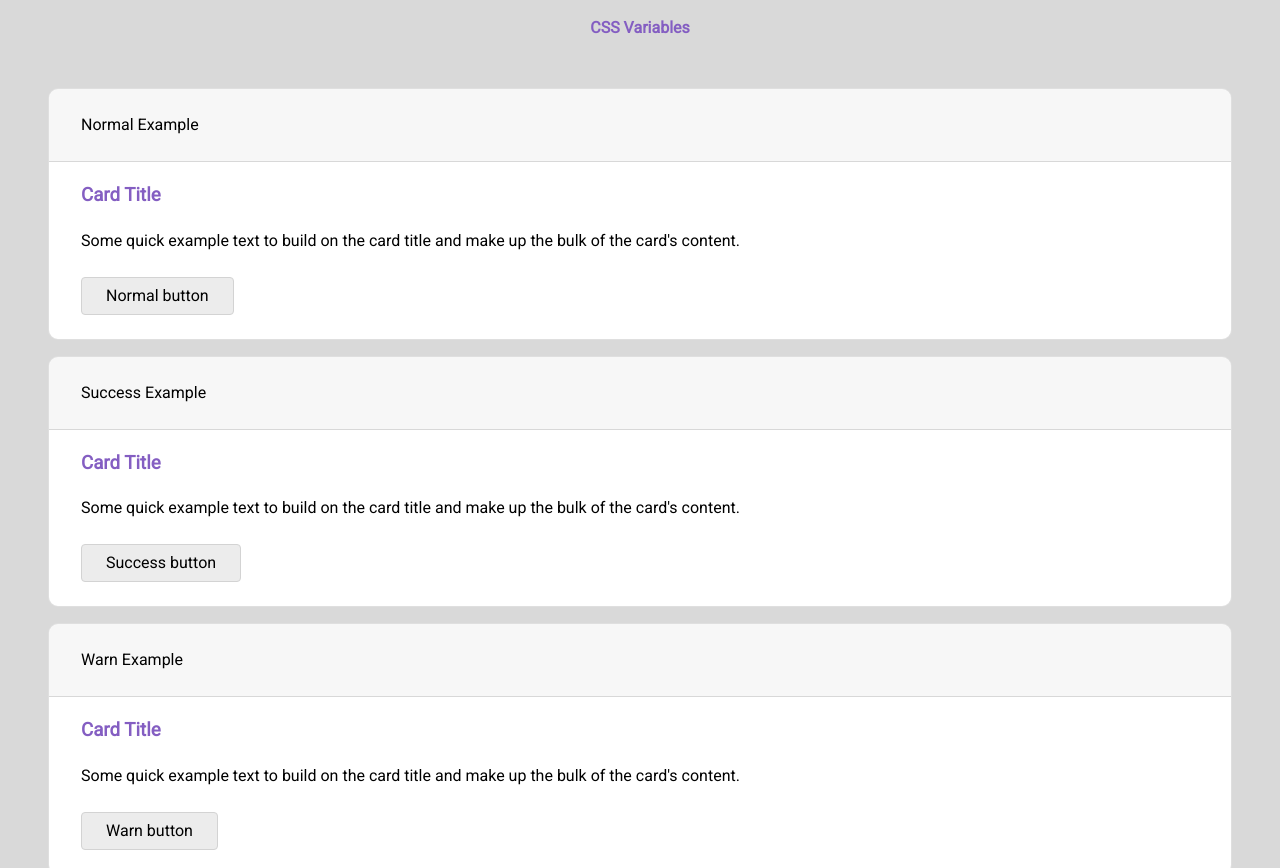
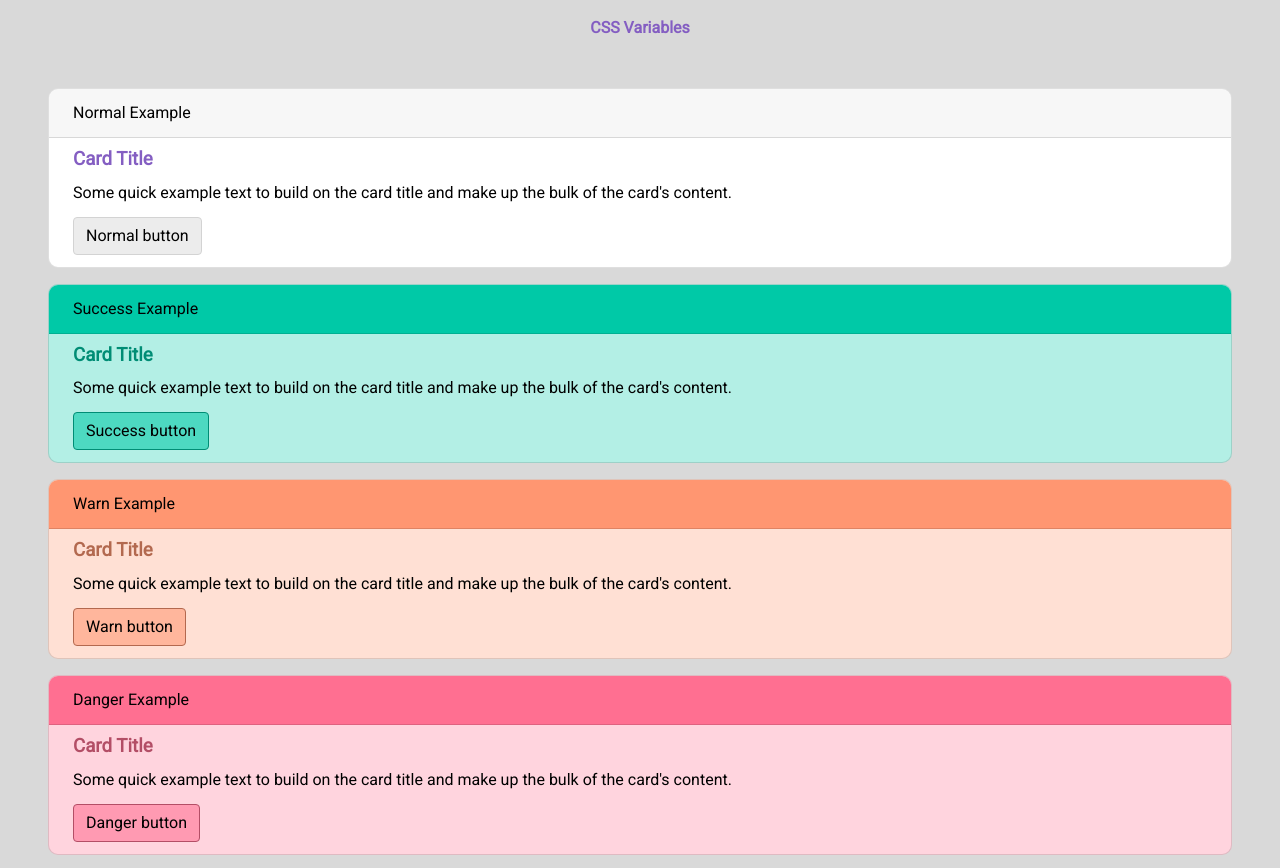
Before and after one commit to icanteven-code/css-variables-workshop, a website built with Vite: page index.html in a window 1280 px wide. Shown: the top 868 px of the page. Built offline with nearby package versions, Linux system fonts and the light colour scheme.

Commit message:
feat: Starting resources for video 03

```diff
--- a/styles/styles.scss
+++ b/styles/styles.scss
@@ -2,7 +2,31 @@
 @import "_reset.scss";
 
 :root {
-    --primary-clr: #845ec2;
+    // Base tokens
+    --clr-purple-100: #DACFED;
+    --clr-purple-300: #B59EDA;
+    --clr-purple-400: #845ec2;
+    --clr-purple-500: #5C4288;
+
+    --clr-green-100: #b3efe5;
+    --clr-green-300: #4dd9c1;
+    --clr-green-400: #00c9a7;
+    --clr-green-500: #008d75;
+
+    --clr-orange-100: #ffe0d4;
+    --clr-orange-300: #ffb69c;
+    --clr-orange-400: #ff9671;
+    --clr-orange-500: #b3694f;
+
+    --clr-red-100: #ffd4de;
+    --clr-red-300: #ff9ab2;
+    --clr-red-400: #ff6f91;
+    --clr-red-500: #b34e66;
+
+    --clr-white: #fff;
+
+    // Context variables
+    --primary-clr: var(--clr-purple-400);
     --border-card: 1px solid rgba(0, 0, 0, .125);
 }
 
@@ -34,18 +58,18 @@ body {
 ------------------ */
 
 .card {
-    --p-base: 1rem;
+    --p-base: .75rem;
     --px: calc(2 * var(--p-base));
-    --py: calc(1.5 * var(--p-base));
-    color: black;
-    background-color: #fff;
+    --py: calc(1 * var(--p-base));
+    color: var(--clr-text, black);
+    background-color: var(--clr-bg-body, #fff);
     border: var(--border-card);
     border-radius: .625rem;
     overflow: hidden;
 
     .card__header {
         padding: var(--py) var(--px);
-        background-color: rgba(0, 0, 0, .03);
+        background-color: var(--clr-bg-header, rgba(0, 0, 0, .03));
         border-bottom: var(--border-card);
     }
 
@@ -55,13 +79,31 @@ body {
     }
 
     .card__title {
-        color: var(--primary-clr);
+        color: var(--clr-title, var(--primary-clr));
         margin-bottom: var(--py);
         line-height: 1;
     }
 
     .card__text {
         margin-bottom: var(--py);
+    }
+
+    &.card--success {
+        --clr-bg-body: var(--clr-green-100);
+        --clr-bg-header: var(--clr-green-400);
+        --clr-title: var(--clr-green-500)
+    }
+
+    &.card--warn {
+        --clr-bg-body: var(--clr-orange-100);
+        --clr-bg-header: var(--clr-orange-400);
+        --clr-title: var(--clr-orange-500)
+    }
+
+    &.card--danger {
+        --clr-bg-body: var(--clr-red-100);
+        --clr-bg-header: var(--clr-red-400);
+        --clr-title: var(--clr-red-500)
     }
 }
 
@@ -71,8 +113,9 @@ body {
 ------------------ */
 
 .btn {
-    background-color: #ececec;
-    border: 1px solid lightgray;
+    color: var(--btn-clr-text, black);
+    background-color: var(--btn-clr-bg, #ececec);
+    border: 1px solid var(--btn-clr-bg-dark, lightgray);
     display: inline-block;
     font-weight: 400;
     text-align: center;
@@ -83,10 +126,36 @@ body {
     line-height: 1.5;
     border-radius: .25rem;
     cursor: pointer;
-
-    transition: background-color 300ms ease-in-out;
+    transition: background-color 300ms ease-in-out, color 300ms ease-in-out;
 
     &:hover {
-        background-color: lightgray;
+        background-color: var(--btn-clr-bg-dark, lightgray);
+    }
+
+    &.btn--success {
+        --btn-clr-bg: var(--clr-green-300);
+        --btn-clr-bg-dark: var(--clr-green-500);
+
+        &:hover {
+            --btn-clr-text: var(--clr-white);
+        }
+    }
+
+    &.btn--warn {
+        --btn-clr-bg: var(--clr-orange-300);
+        --btn-clr-bg-dark: var(--clr-orange-500);
+
+        &:hover {
+            --btn-clr-text: var(--clr-white);
+        }
+    }
+
+    &.btn--danger {
+        --btn-clr-bg: var(--clr-red-300);
+        --btn-clr-bg-dark: var(--clr-red-500);
+
+        &:hover {
+            --btn-clr-text: var(--clr-white);
+        }
     }
 }
```
